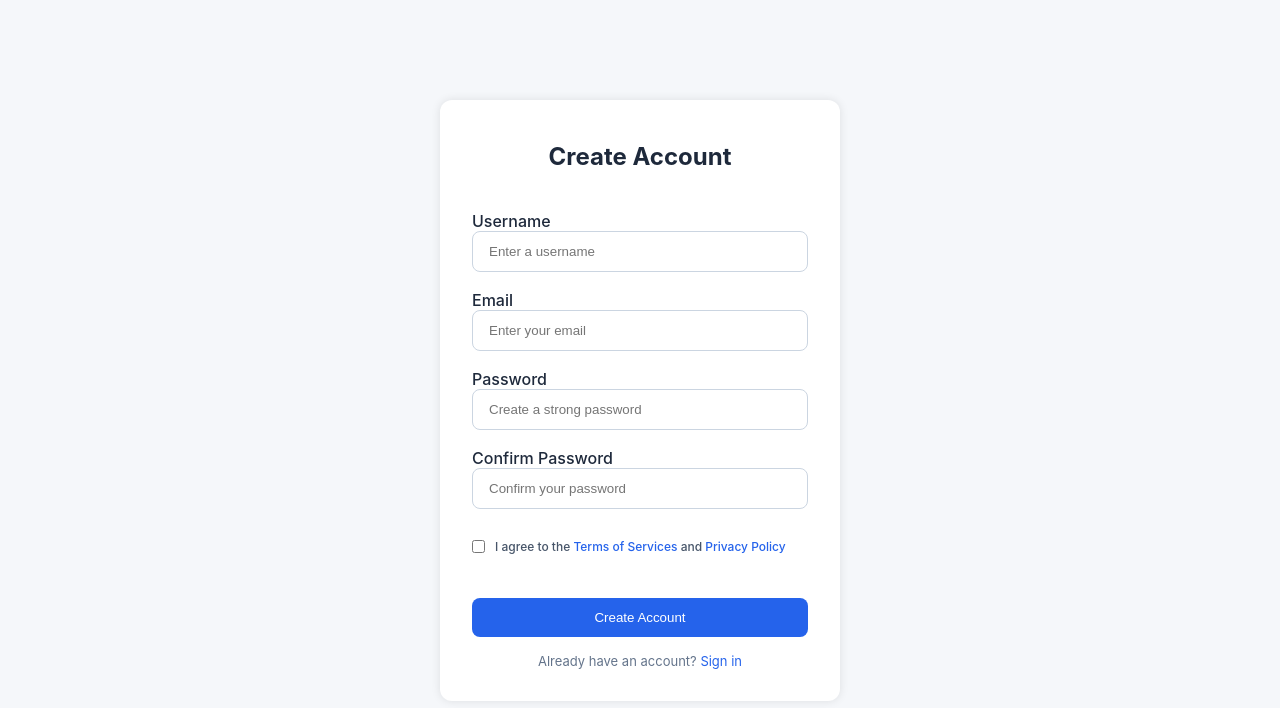
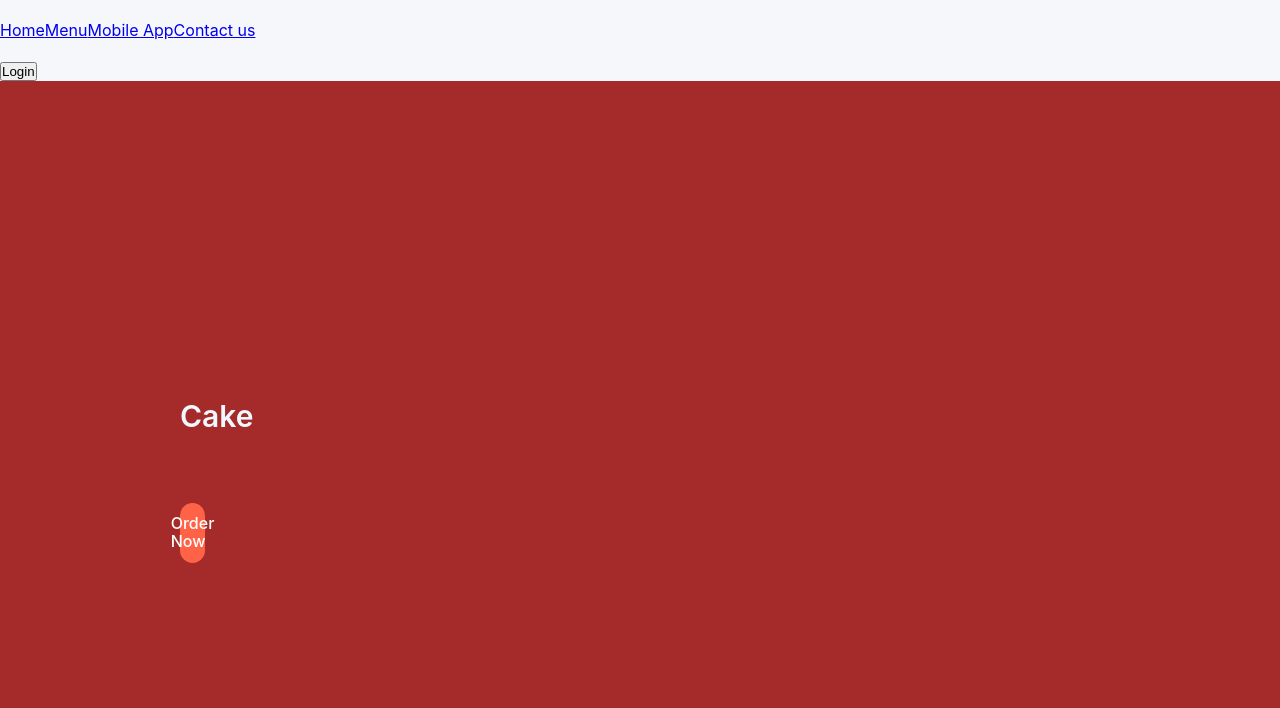
Before and after one commit to Reshma21M/web_frontend, a React (Create React App) app: page / in a window 1280 px wide. Shown: the top 708 px of the page. Built offline with nearby package versions, Linux system fonts and the light colour scheme.

Commit message:
navbar and header created

```diff
--- a/src/App.js
+++ b/src/App.js
@@ -3,13 +3,16 @@ import './App.css';
 import { BrowserRouter, Route, Routes } from 'react-router-dom';
 import Login from './pages/Login';
 import Signup from './pages/Signup';
+import Navbar from './components/Navbar/Navbar';
+import Home from './pages/Home';
 
 function App() {
   return (
     <div>
       <BrowserRouter>
+      <Navbar />
         <Routes>
-          <Route path='/' element={<Signup/>}/>
+          <Route path='/' element={<Home/>}/>
         </Routes>
       </BrowserRouter>
     </div>
--- /dev/null
+++ b/src/components/Header/Header.css
@@ -0,0 +1,42 @@
+.header{
+    height: 100vh;
+    background-color: brown;
+    background-size: cover;
+    background-position: center;
+    background-repeat: no-repeat;
+    display: flex;
+}
+.header-left{
+    flex: 1;
+    display: flex;
+    flex-direction: column;
+    justify-content: center;
+    gap: 20px;
+    padding-left: 180px;
+    line-height: 1.1;
+}
+.header-left h2{
+    color: aliceblue;
+    font-size: 30px;
+    font-weight: 600;
+}
+.header-left p{
+    color: aliceblue;
+    font-size: 75px;
+    font-weight: 700;
+}
+.header-btn{
+    display: flex;
+    justify-content: center;
+    align-items: center;
+    gap: 15px;
+    width: 25px;
+    height: 60px;
+    border-radius: 20px;
+    margin-top: 30px;
+    background: tomato;
+    color: white;
+    font-size: 22pxx;
+    font-weight: 500;
+    cursor: pointer;
+}
--- /dev/null
+++ b/src/components/Header/Header.jsx
@@ -0,0 +1,20 @@
+import React from "react";
+import './Header.css'
+
+const Header = () => {
+    return(
+        <div className="header">
+            <div className="header-left">
+                <h2>Cake</h2>
+                <div>
+                    <p></p>
+                </div>
+                <div className="header-btn">
+                    <div>Order Now</div>
+                </div>
+            </div>
+        </div>
+    )
+}
+
+export default Header
--- /dev/null
+++ b/src/components/Navbar/Navbar.jsx
@@ -0,0 +1,29 @@
+import React from "react"
+import './Navbar.css'
+
+const Navbar = () => {
+
+    return(
+        <div className="navbar">
+            <div className="navbar-logo">
+                <img src="" className="logo" alt="" />
+            </div>
+            <ul className="navbar-menu">
+                <a href="#home" >Home</a>
+                <a href="#explore-menu">Menu</a>
+                <a href="#mobile">Mobile App</a>
+                <a href="#footer">Contact us</a>
+            </ul>
+            <div className="navbar-right">
+                <div className="navbar-cart">
+                    <img src="" className="cart" alt="" />
+                </div>
+                <button>Login</button>
+
+            </div>
+        </div>
+    )
+
+}
+
+export default Navbar
--- /dev/null
+++ b/src/pages/Home.jsx
@@ -0,0 +1,9 @@
+import React from "react";
+import Header from "../components/Header/Header";
+
+const Home = () => {
+    return(
+        <Header/>
+    )
+}
+export default Home
```
Also changed, not shown: src/assets/assets.js (added, +7 -0 lines), src/assets/bascket.png (added), src/assets/search.png (added), src/components/Navbar/Navbar.css (added), src/pages/Home.css (added).
